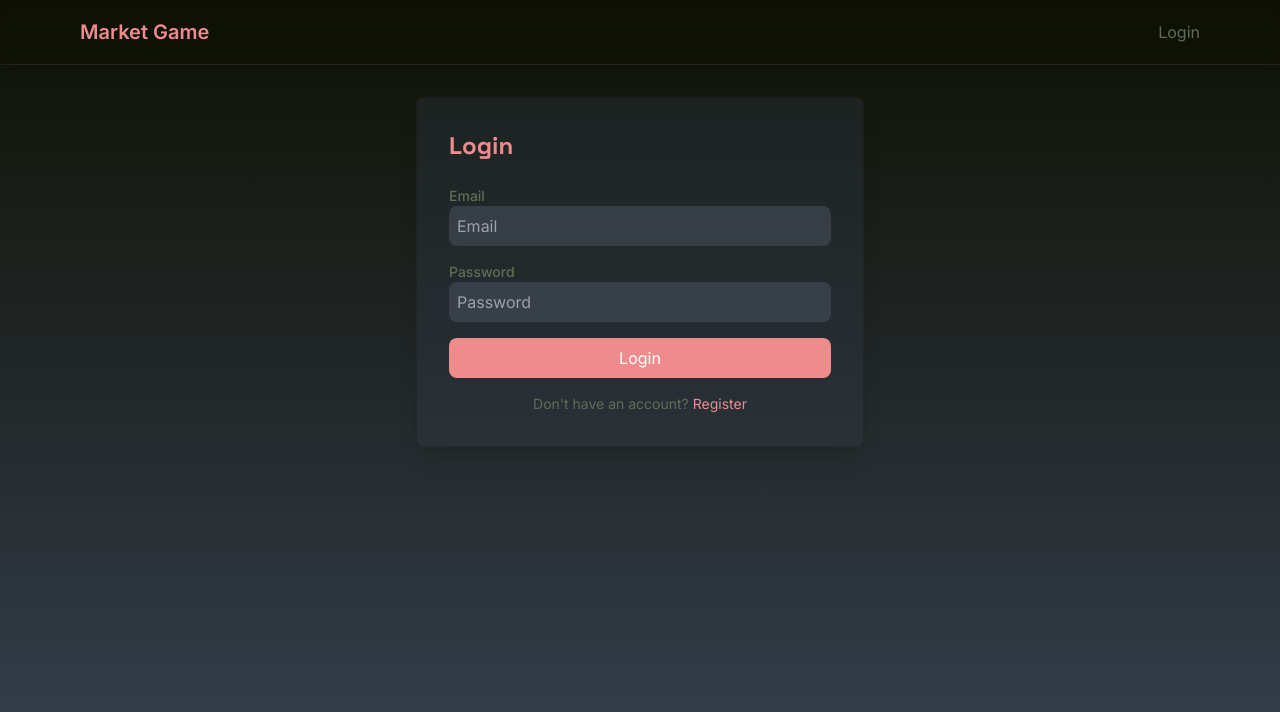
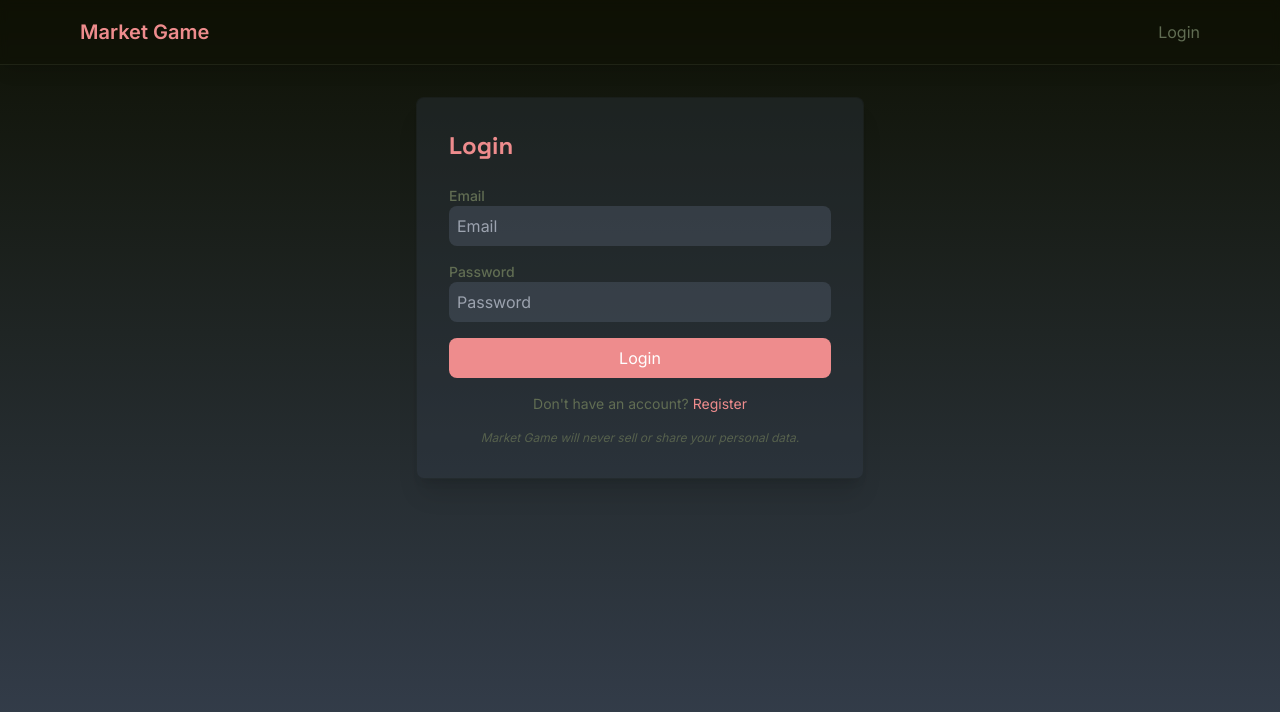
Before and after one commit to shawnmcpeek/marketgame, a SvelteKit app: page /auth in a window 1280 px wide. Shown: the top 712 px of the page. Built offline with nearby package versions, Linux system fonts and the light colour scheme; no server answers.

Commit message:
minor updates

```diff
--- a/src/app.html
+++ b/src/app.html
@@ -13,3 +13,5 @@
 		<div style="display: contents">%sveltekit.body%</div>
 	</body>
 </html>
+<!-- St Matthew, Pray for us
+ Blessed Michael McGivney, Pray for us -->
--- a/src/routes/auth/+page.svelte
+++ b/src/routes/auth/+page.svelte
@@ -84,5 +84,8 @@
       Don't have an account?
       <a href="/auth/register" class="text-clover-pink hover:text-white transition-colors">Register</a>
     </p>
+    <p class="mt-4 text-xs text-clover-gray/80 italic">
+      Market Game will never sell or share your personal data.
+    </p>
   </div>
 </div>
--- a/src/routes/auth/register/+page.svelte
+++ b/src/routes/auth/register/+page.svelte
@@ -141,5 +141,8 @@
       Already have an account?
       <a href="/auth" class="text-blue-600 hover:text-blue-700">Login</a>
     </p>
+    <p class="mt-4 text-xs text-clover-gray/80 italic">
+      Market Game will never sell or share your personal data.
+    </p>
   </div>
 </div>
--- a/src/routes/profile/+page.svelte
+++ b/src/routes/profile/+page.svelte
@@ -62,6 +62,10 @@
 
 <div class="max-w-2xl mx-auto space-y-6">
   <h1 class="text-3xl font-bold">Profile</h1>
+
+  <div class="text-sm text-clover-gray/80 italic mb-6">
+    Market Game will never sell or share your personal data.
+  </div>
 
   {#if loading}
     <div class="flex justify-center">
```
